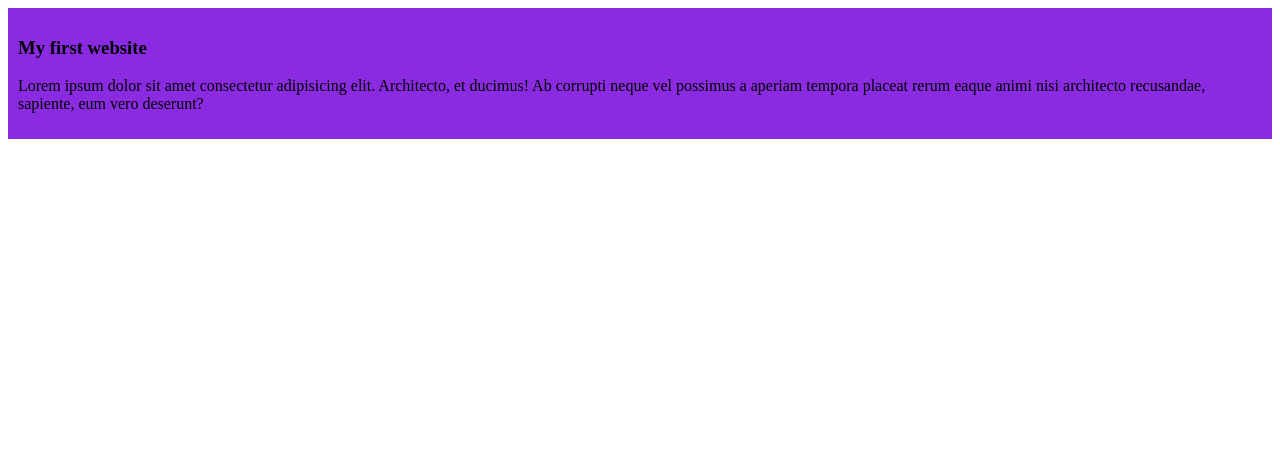
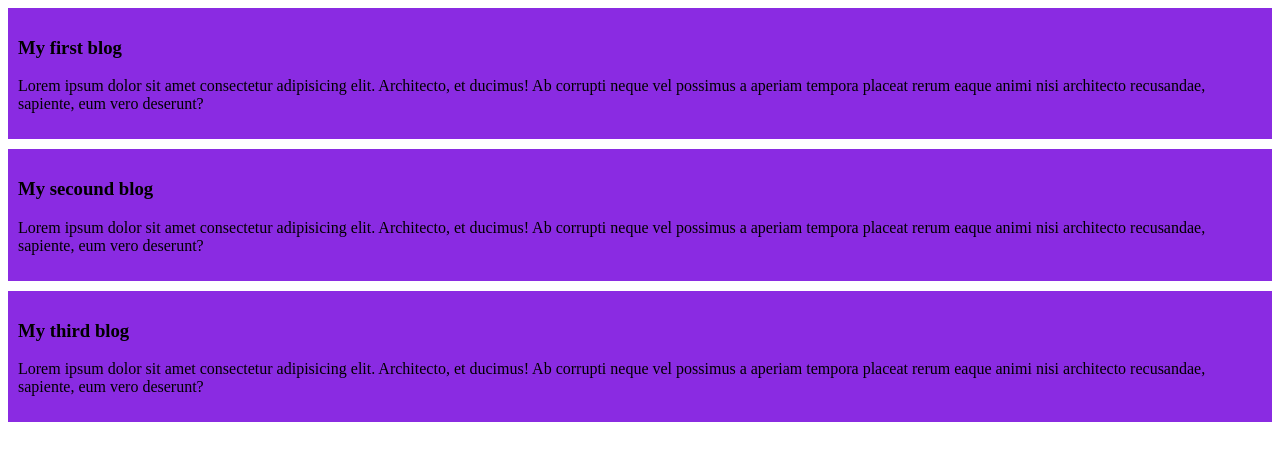
Before and after one commit to aive-25/my-first-github-repo, a plain HTML site: page index.html in a window 1280 px wide. Drawn offline with Linux system fonts and the light colour scheme.

Commit message:
Notun message ekhane likho

```diff
--- a/index.html
+++ b/index.html
@@ -9,8 +9,19 @@
 </head>
 <body>
     <div>
-    <h3>My first website</h3>
+    <h3>My first blog</h3>
     <p>Lorem ipsum dolor sit amet consectetur adipisicing elit. Architecto, et ducimus! Ab corrupti neque vel possimus a aperiam tempora placeat rerum eaque animi nisi architecto recusandae, sapiente, eum vero deserunt?</p>
     </div>
+
+    <div>
+    <h3>My secound blog</h3>
+    <p>Lorem ipsum dolor sit amet consectetur adipisicing elit. Architecto, et ducimus! Ab corrupti neque vel possimus a aperiam tempora placeat rerum eaque animi nisi architecto recusandae, sapiente, eum vero deserunt?</p>
+    </div>
+
+    <div>
+    <h3>My third blog</h3>
+    <p>Lorem ipsum dolor sit amet consectetur adipisicing elit. Architecto, et ducimus! Ab corrupti neque vel possimus a aperiam tempora placeat rerum eaque animi nisi architecto recusandae, sapiente, eum vero deserunt?</p>
+    </div>
+
 </body>
 </html>
--- a/styles/blog.css
+++ b/styles/blog.css
@@ -1,4 +1,5 @@
 div{
     background-color: blueviolet;
     padding: 10px;
+    margin-bottom: 10px;
 }
```
